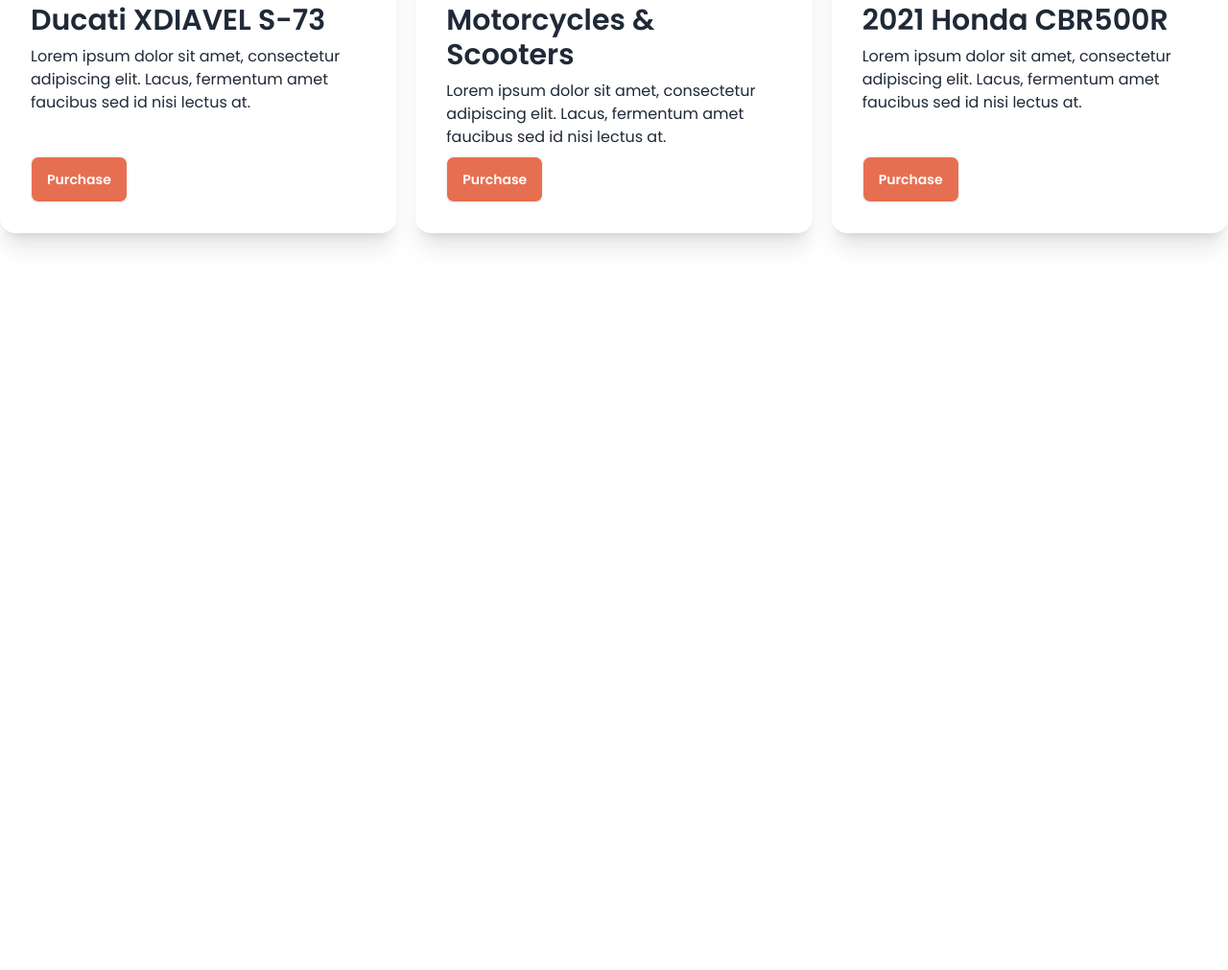
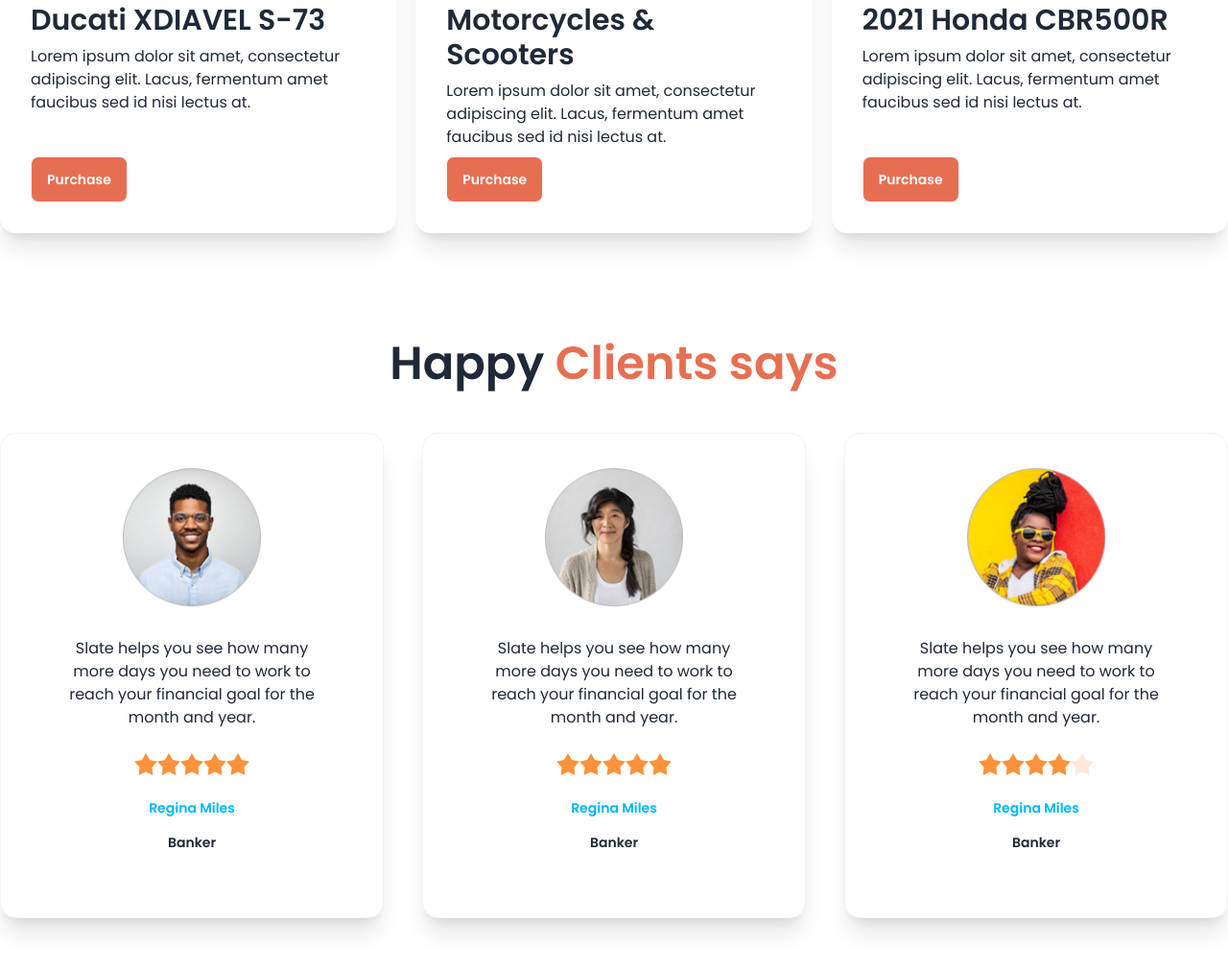
Before and after one commit to mrmoinbd/biker-zone-with-daisy-ui, a plain HTML site: page index.html in a window 1280 px wide. Shown: the part 1115-2126 px from the top of the page at 96% size. Before the commit the page ends 1470 px from the top, so only its background shows below. Drawn offline with nearby package versions, Linux system fonts and the light colour scheme.

Commit message:
added a happy client section

```diff
--- a/index.html
+++ b/index.html
@@ -5,6 +5,7 @@
     <meta charset="UTF-8">
     <meta name="viewport" content="width=device-width, initial-scale=1.0">
     <title>Biker Zone</title>
+
     <!-- tailwind and daisy ui cdn -->
     <link href="https://cdn.jsdelivr.net/npm/daisyui@4.10.3/dist/full.min.css" rel="stylesheet" type="text/css" />
     <script src="https://cdn.tailwindcss.com"></script>
@@ -37,6 +38,7 @@
             font-family: "Poppins", sans-serif;
         }
     </style>
+
 </head>
 
 <body class="fonts-poppins">
@@ -216,6 +218,81 @@
 
             </div>
         </section>
+
+        <!-- Happy Clients -->
+        <section class="my-28">
+            <h2 class="text-5xl font-semibold text-center mb-12">Happy <span class="text-bike-primary">Clients says</span></h2>
+
+            <div class="grid grid-cols-1 md:grid-cols-2 lg:grid-cols-3 gap-10">
+
+                <!-- first client review -->
+                <div class="card bg-base-100 shadow-xl p-9 border border-gray-100">
+                    <figure><img class="w-36" src="images/others/user-1.png" alt="Shoes" /></figure>
+                    <div class="card-body text-center">
+                      <p class="mb-4">Slate helps you see how
+                        many more days you need
+                        to work to reach your financial
+                        goal for the month and year.</p>
+                        <div class="rating justify-center">
+                            <input type="radio" name="rating-2" class="mask mask-star-2 bg-orange-400" />
+                            <input type="radio" name="rating-2" class="mask mask-star-2 bg-orange-400"  />
+                            <input type="radio" name="rating-2" class="mask mask-star-2 bg-orange-400" />
+                            <input type="radio" name="rating-2" class="mask mask-star-2 bg-orange-400"checked/>
+                            <input type="radio" name="rating-2" class="mask mask-star-2 bg-orange-400" />
+                          </div>
+                      <div class="text-center space-y-4 mt-4">
+                        <h4 class="text-sm font-semibold text-info">Regina Miles</h4>
+                        <p class="text-sm font-semibold">Banker</p>
+                      </div>
+                    </div>
+                  </div>
+
+                <!-- second client review -->
+                <div class="card bg-base-100 shadow-xl p-9 border border-gray-100">
+                    <figure><img class="w-36" src="images/others/user-2.png" alt="Shoes" /></figure>
+                    <div class="card-body text-center">
+                      <p>Slate helps you see how
+                        many more days you need
+                        to work to reach your financial
+                        goal for the month and year.</p>
+                        <div class="rating justify-center">
+                            <input type="radio" name="rating-2" class="mask mask-star-2 bg-orange-400" />
+                            <input type="radio" name="rating-2" class="mask mask-star-2 bg-orange-400"  />
+                            <input type="radio" name="rating-2" class="mask mask-star-2 bg-orange-400" />
+                            <input type="radio" name="rating-2" class="mask mask-star-2 bg-orange-400" checked/>
+                            <input type="radio" name="rating-2" class="mask mask-star-2 bg-orange-400" />
+                          </div>
+                      <div class="text-center space-y-4 mt-4">
+                        <h4 class="text-sm font-semibold text-info">Regina Miles</h4>
+                        <p class="text-sm font-semibold">Banker</p>
+                      </div>
+                    </div>
+                  </div>
+
+                <!-- third client review -->
+                <div class="card bg-base-100 shadow-xl p-9 border border-gray-100">
+                    <figure><img class="w-36" src="images/others/user-3.png" alt="Shoes" /></figure>
+                    <div class="card-body text-center">
+                      <p>Slate helps you see how
+                        many more days you need
+                        to work to reach your financial
+                        goal for the month and year.</p>
+                        <div class="rating justify-center">
+                            <input type="radio" name="rating-2" class="mask mask-star-2 bg-orange-400" />
+                            <input type="radio" name="rating-2" class="mask mask-star-2 bg-orange-400"  />
+                            <input type="radio" name="rating-2" class="mask mask-star-2 bg-orange-400" />
+                            <input type="radio" name="rating-2" class="mask mask-star-2 bg-orange-400" checked/>
+                            <input type="radio" name="rating-2" class="mask mask-star-2 bg-orange-400" />
+                          </div>
+                      <div class="text-center space-y-4 mt-4">
+                        <h4 class="text-sm font-semibold text-info">Regina Miles</h4>
+                        <p class="text-sm font-semibold">Banker</p>
+                      </div>
+                    </div>
+                  </div>
+
+            </div>
+        </section>
     </main>
     <footer>
 
```
